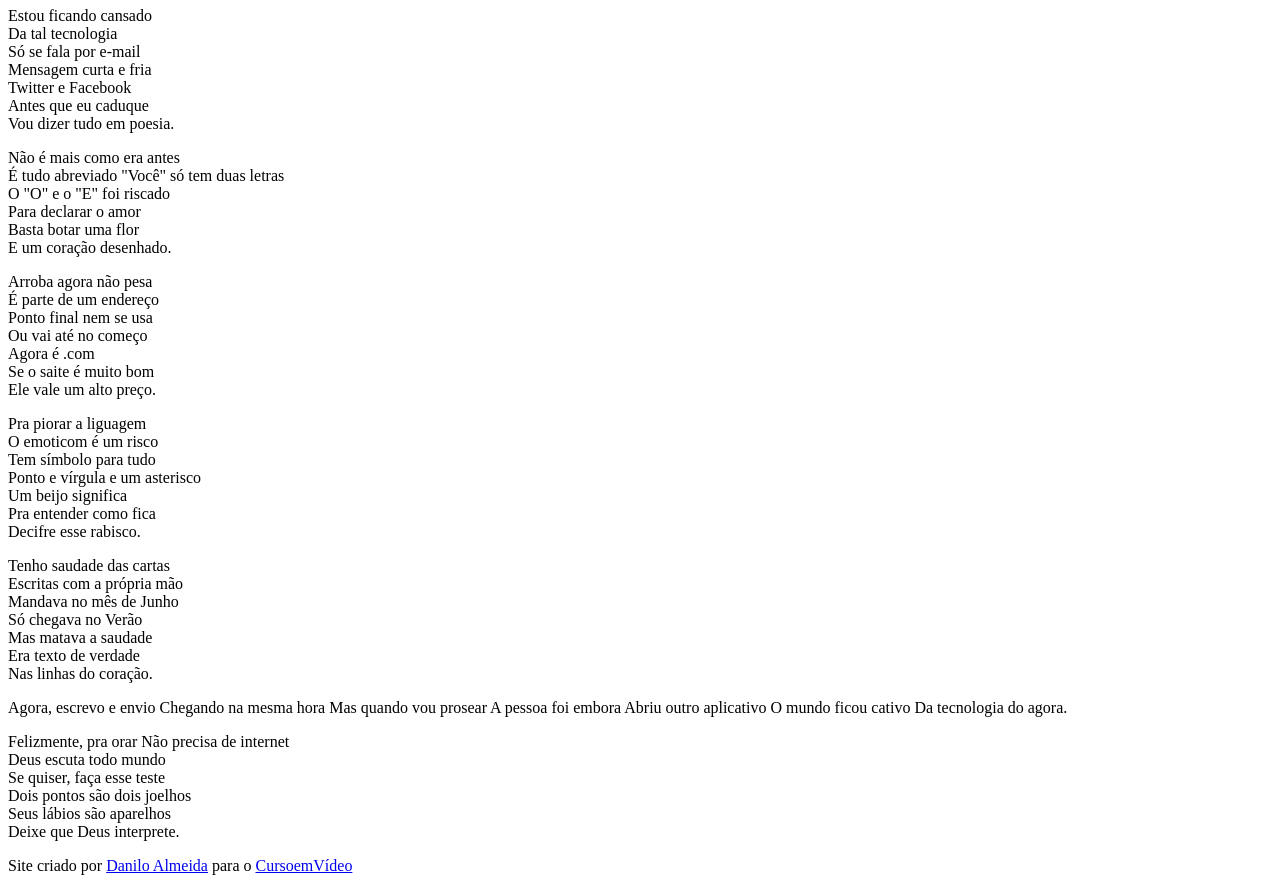
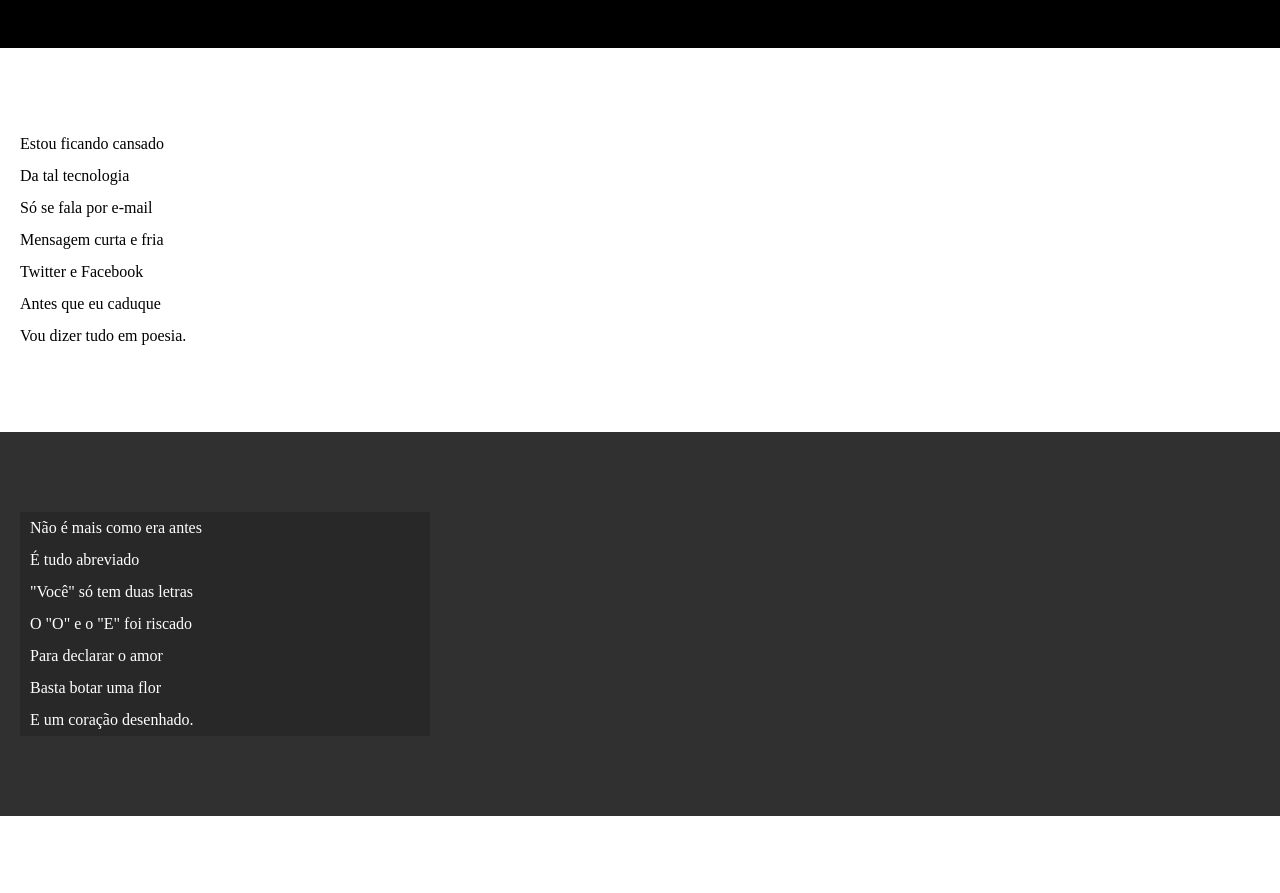
Before and after one commit to danilocsalmeida/html-css, a plain HTML site: page desafios/d012/index.html in a window 1280 px wide. Shown: the part 107-1000 px from the top of the page. Drawn offline with Linux system fonts and the light colour scheme.

Commit message:
atualizei estilos dos textos e blocos

```diff
--- a/desafios/d012/estilo/style.css
+++ b/desafios/d012/estilo/style.css
@@ -1,7 +1,66 @@
 @charset "UTF-8";
+
+* {
+    margin: 0px;
+    padding: 0px;
+}
+
+html, body {
+    min-height: 100vh;
+    background-color: darkgray;
+}
 
 header {
     background-color: black;
     color: white;
-    margin: 0px;
+    text-align: center;
 }
+
+header > h1 {
+    padding-top: 50px;
+    font-variant: small-caps;
+}
+
+header > p {
+    padding-bottom: 50px;
+}
+
+header a, footer a {
+    color: white;
+    text-decoration: none;
+    font-weight: bolder;
+}
+
+header a:hover, footer a:hover {
+    text-decoration: underline;
+}
+
+section {
+    padding-top: 10vh;
+    padding-bottom: 10vh;
+    line-height: 2em;
+    padding-left: 20px;
+}
+
+section.normal {
+    background-color: white;
+    color: black;
+}
+
+section.imagem {
+    background-color: rgb(48, 48, 48);
+    color: white;
+}
+
+section.imagem > p {
+    background-color: rgba(0, 0, 0, 0.164);
+    width: 400px;
+    padding-left: 10px;
+}
+
+footer {
+    background-color: black;
+    text-align: center;
+    color: white;
+    padding: 20px;
+}
--- a/desafios/d012/index.html
+++ b/desafios/d012/index.html
@@ -17,7 +17,7 @@
         </p>
     </header>
 
-    <section>
+    <section class="normal">
         <p>
             Estou ficando cansado <br>
             Da tal tecnologia <br>
@@ -29,12 +29,10 @@
         </p>
     </section>
 
-
-
-    <section>
+    <section class="imagem">
         <p>
             Não é mais como era antes <br>
-            É tudo abreviado
+            É tudo abreviado <br>
             "Você" só tem duas letras <br>
             O "O" e o "E" foi riscado <br>
             Para declarar o amor <br>
@@ -43,9 +41,7 @@
         </p>
     </section>
 
-
-
-    <section>
+    <section class="normal">
         <p>
             Arroba agora não pesa <br>
             É parte de um endereço <br>
@@ -67,9 +63,7 @@
         </p>
     </section>
 
-
-
-    <section>
+    <section class="imagem">
         <p>
             Tenho saudade das cartas <br>
             Escritas com a própria mão <br>
@@ -81,21 +75,19 @@
         </p>
     </section>
 
-
-
-    <section>
+    <section class="normal">
         <p>
-            Agora, escrevo e envio
-            Chegando na mesma hora
-            Mas quando vou prosear
-            A pessoa foi embora
-            Abriu outro aplicativo
-            O mundo ficou cativo
-            Da tecnologia do agora.
+            Agora, escrevo e envio <br>
+            Chegando na mesma hora <br>
+            Mas quando vou prosear <br>
+            A pessoa foi embora <br>
+            Abriu outro aplicativo <br>
+            O mundo ficou cativo <br>
+            Da tecnologia do agora. <br>
         </p>
 
         <p>
-            Felizmente, pra orar
+            Felizmente, pra orar <br>
             Não precisa de internet <br>
             Deus escuta todo mundo <br>
             Se quiser, faça esse teste <br>
@@ -106,7 +98,7 @@
     </section>
 
     <footer>
-        <p>Site criado por <a href="https://github.com/danilocsalmeida" target="_blank">Danilo Almeida</a> para o <a href="https://www.cursoemvideo.com" target="_blank">CursoemVídeo</a></p>
+        <p>Site criado por &#169 <a href="https://github.com/danilocsalmeida" target="_blank">Danilo Almeida</a> para o <a href="https://www.cursoemvideo.com" target="_blank">CursoemVídeo</a></p>
     </footer>
 </body>
 </html>
```
